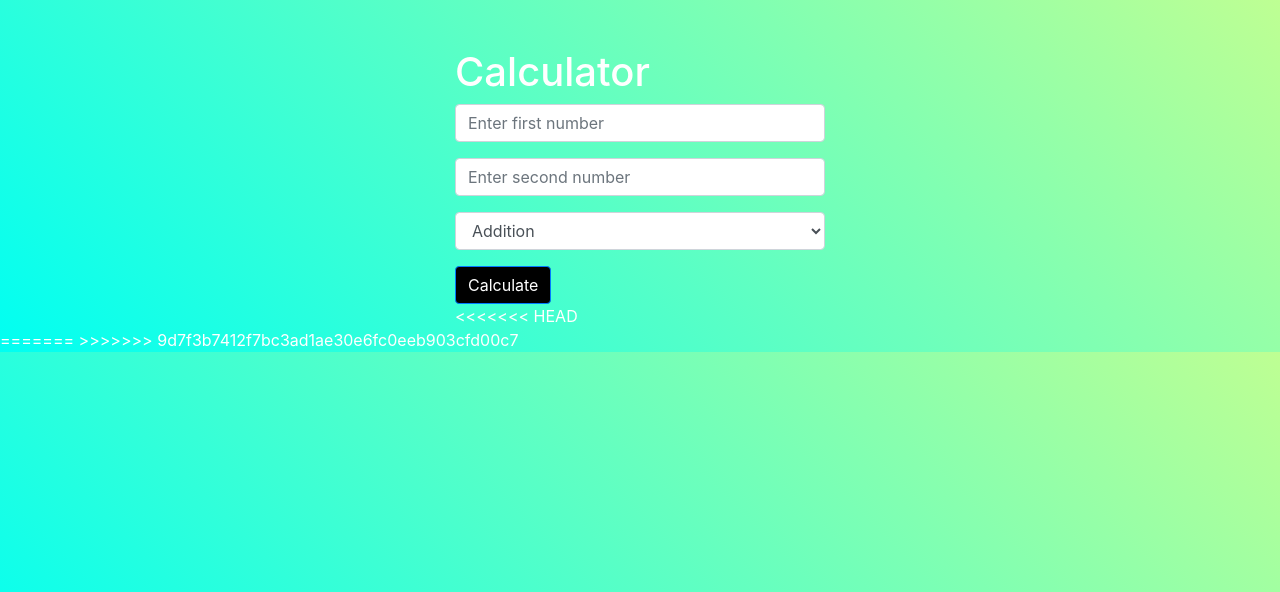
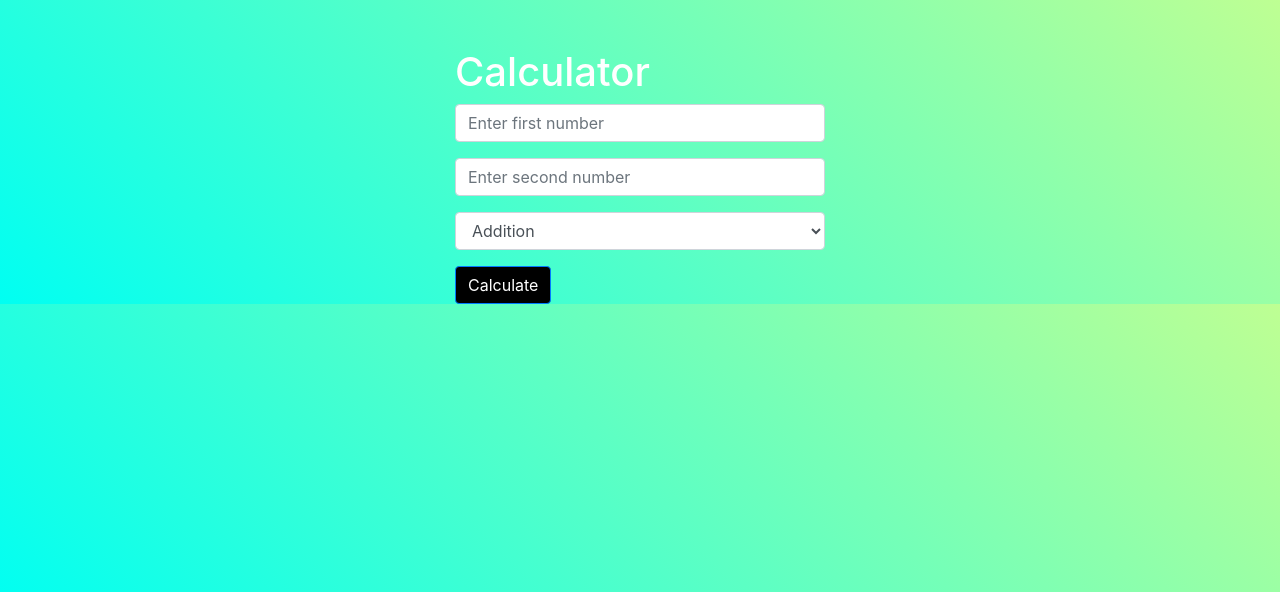
Before and after one commit to sohelkhan121101/flask-demo02, a Flask app: page / in a window 1280 px wide. Shown: the top 592 px of the page. Run offline with Flask 2, Linux system fonts and the light colour scheme; some libraries are stand-ins or nearby versions.

Commit message:
Update index.html

```diff
--- a/templates/index.html
+++ b/templates/index.html
@@ -34,8 +34,6 @@
         .bottom-center a {
             display: block; /* Make the link take up the entire container */
         }
-
-
     </style>
 </head>
 <body>
@@ -51,18 +49,13 @@
             <div class="form-group">
                 <select name="operation" class="form-control">
                     <option value="add">Addition</option>
-                    <option value="Subtraction">Subtraction</option>
+                    <option value="subtraction">Subtraction</option>
                     <option value="multiply">Multiplication</option>
                     <option value="divide">Division</option>
                 </select>
             </div>
             <button type="submit" class="btn btn-primary">Calculate</button>
         </form>
-<<<<<<< HEAD
     </div>
 </body>
-=======
-    </div>
-</body>
->>>>>>> 9d7f3b7412f7bc3ad1ae30e6fc0eeb903cfd00c7
 </html>
```
Lines whose indentation alone changed are shown as unchanged.
